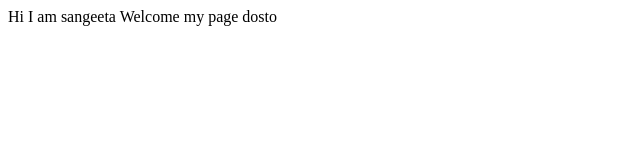
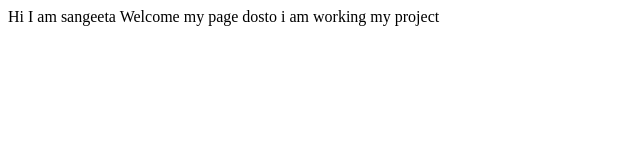
Before and after one commit to Sanngeeta/student-name-site, a plain HTML site: page index.html in a window 1280 px wide. Shown: the whole page, without its empty margins (0-640 px from the left). Drawn offline with Linux system fonts and the light colour scheme.

Commit message:
update details  breanch

```diff
--- a/index.html
+++ b/index.html
@@ -9,5 +9,7 @@
 <body>
     Hi I am sangeeta
     Welcome my page dosto
+
+    i am working my project
 </body>
 </html>
```
